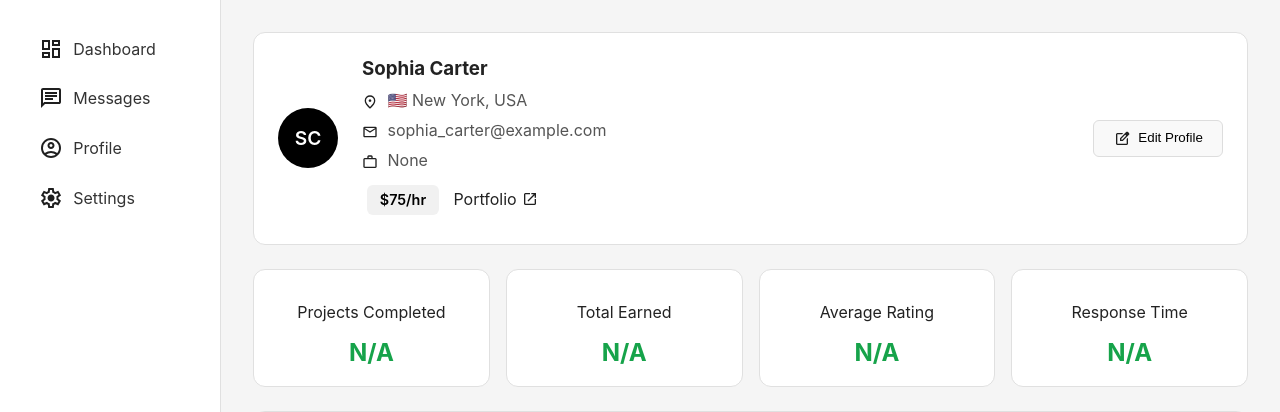
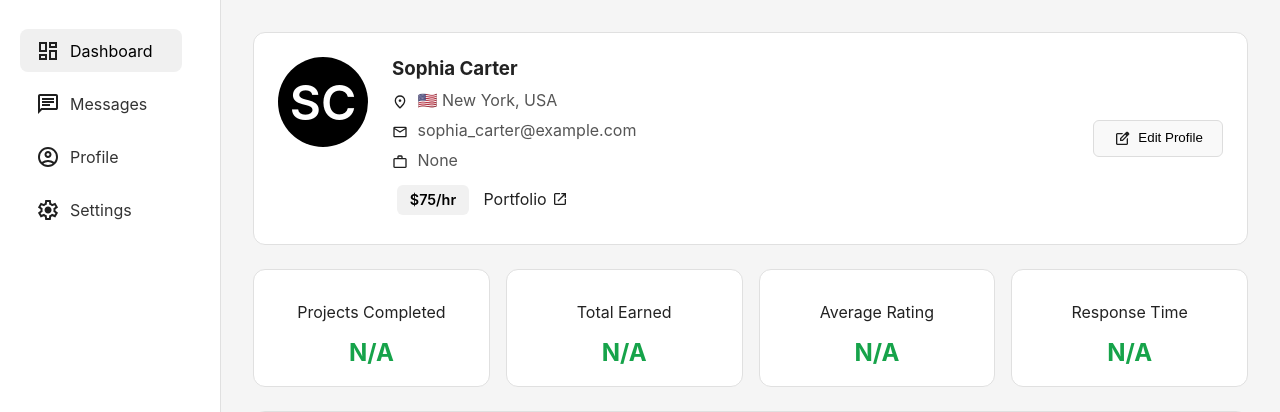
Before and after one commit to deshpandeishan/collab-works, a Flask app: page /freelancer in a window 1280 px wide. Shown: the top 412 px of the page. Run offline with Flask 3, Linux system fonts and the light colour scheme; a user stored in the database is signed in; data comes from the database, SQL or seed files in the repository; parts of the project's set-up code (start-up, migrations or seed data) failed here and were passed over.

```diff
--- a/templates/freelancer/freelancer.html
+++ b/templates/freelancer/freelancer.html
@@ -35,9 +35,10 @@
 
     .nav-item {
         width: 130px;
-        padding: 0.8rem 1.2rem;
+        padding: 0.6rem 1rem;
         cursor: pointer;
         margin-inline: 20px;
+        margin-block: 5px;
         color: #333;
         border-radius: 8px;
         display: flex;
@@ -46,14 +47,14 @@
     }
 
     .nav-item.active {
-        color: #fff;
+        background-color: #f0f0f0;
+        color: #000;
         border-radius: 8px;
-        margin: 0.3rem 1rem;
-        background-color: #000;
     }
 
+
     .nav-item:hover {
-        background: #f0f0f0;
+        background: #f6f5f5;
     }
 
     .main {
@@ -78,17 +79,19 @@
         align-items: center;
         gap: 1.5rem;
     }
+
     .avatar {
-        width: 60px;
-        height: 60px;
+        width: 90px;
+        height: 90px;
         background: #000;
         color: #fff;
         border-radius: 50%;
         display: flex;
+        align-self: flex-start;
         align-items: center;
         justify-content: center;
         font-weight: 600;
-        font-size: 1.2rem;
+        font-size: 3rem;
     }
 
     .details h3 {
@@ -244,15 +247,15 @@
 </head>
 <body>
     <div class="sidebar">
-    <div class="nav-item">
+        <div class="nav-item active">
             <img src="{{ url_for('static', filename='img/freelancer/svg/dashboard-icon.svg') }}" alt="Dashboard Icon">
             Dashboard
         </div>
 
-    <div class="nav-item">
+        <a href="{{ url_for('chat_page') }}" class="nav-item" style="text-decoration: none;">
             <img src="{{ url_for('static', filename='img/freelancer/svg/chat-icon.svg') }}" alt="Messages Icon">
             Messages
-    </div>
+        </a>
 
         <div class="nav-item">
             <img src="{{ url_for('static', filename='img/freelancer/svg/profile-icon.svg') }}" alt="Profile Icon">
@@ -264,6 +267,7 @@
             Settings
         </div>
     </div>
+
 
   <div class="main">
     <div class="profile-card">
```
Also changed, not shown: templates/header/header.html (+7 -3 lines). Lines whose indentation alone changed are shown as unchanged.
